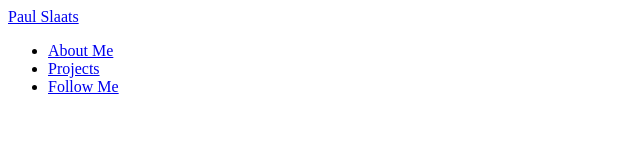
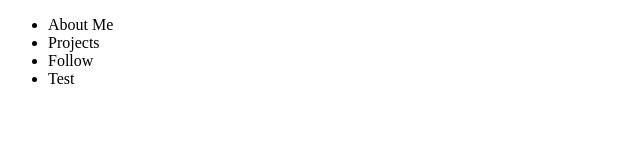
Before and after one commit to pawslaats/pawslaats.github.io, a plain HTML site: page index.html in a window 1280 px wide. Shown: the whole page, without its empty margins (0-640 px from the left). Drawn offline with nearby package versions, Linux system fonts and the light colour scheme.

Commit message:
Updated homepage

```diff
--- a/index.html
+++ b/index.html
@@ -2,16 +2,18 @@
 <html>
 <head>
   <title>Paul Slaats</title>
+  <link rel="stylesheet" href="./style.css">
+  <script src="https://unpkg.com/typeit@8.0.7/dist/index.umd.js"></script>
 </head>
 <body>
   <header>
     <div class="content">
-      <a href="index.html">Paul Slaats</a>
-      <nav class="desktop">
+      <nav class="nav">
         <ul>
-          <li><a href="#">About Me</a></li>
-          <li><a href="#">Projects</a></li>
-          <li><a href="#">Follow Me</a></li>
+          <li>About Me</li>
+          <li>Projects</li>
+          <li>Follow</li>
+          <li>Test</li>
         </ul>
       </nav>
     </div>
```
